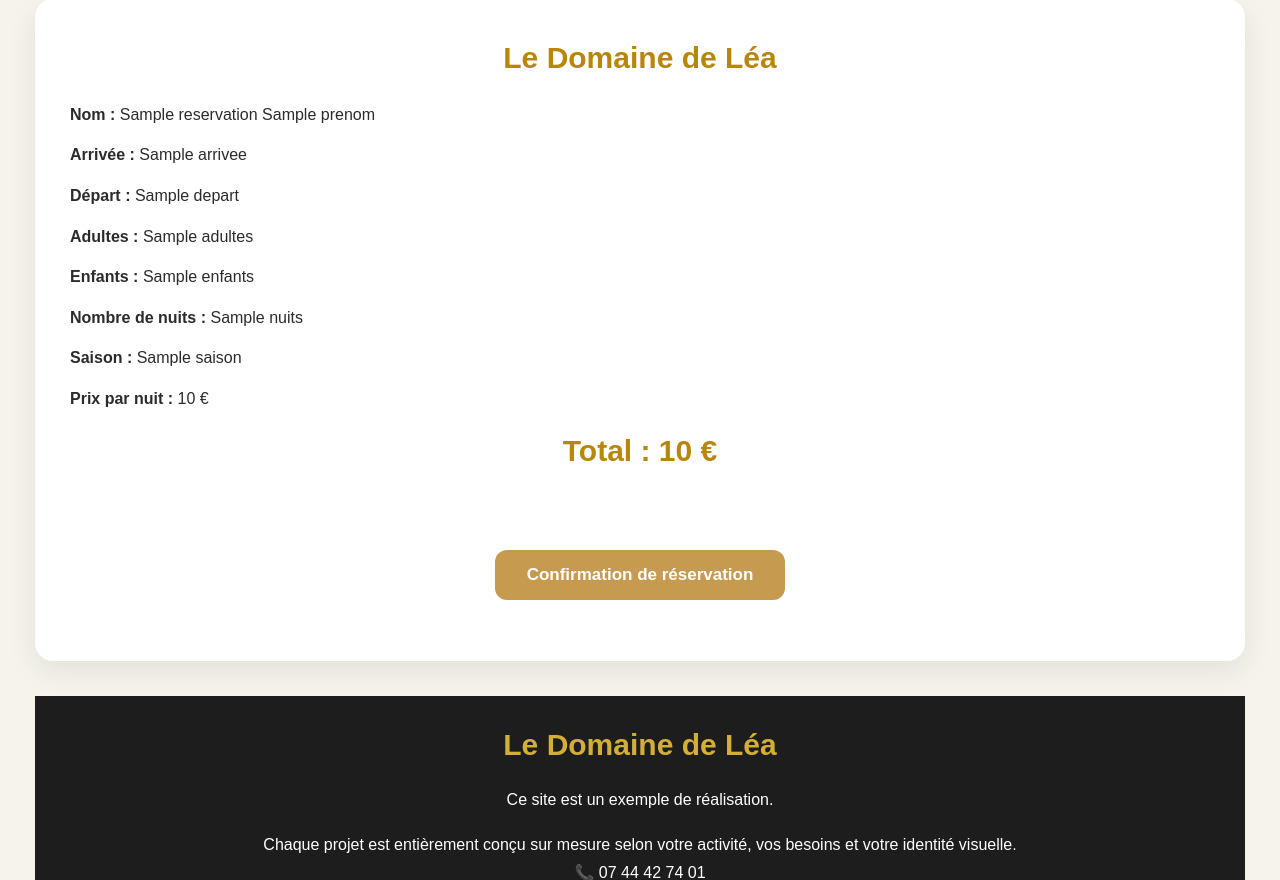
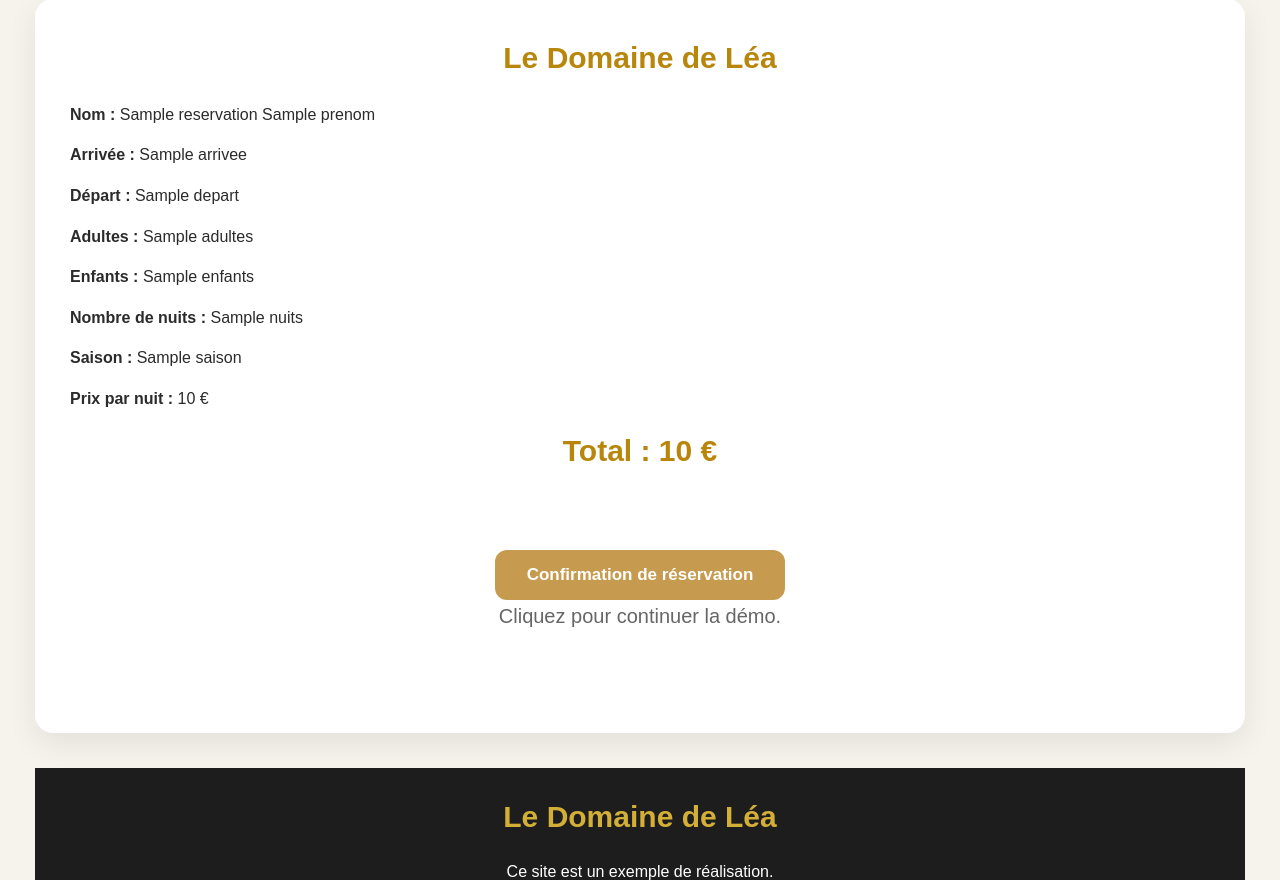
Before and after one commit to MSEDIT-1304/demo-le-domaine-de-lea, a Flask app: template templates/panier.html in a window 1280 px wide. Shown: the part 762-1642 px from the top of the page. Run offline with Flask 3, Linux system fonts and the light colour scheme; the template is opened without the code that fills it: most values are stand-ins (such as "Sample title", 1, 10 or a date in 2020).

Commit message:
Update panier.html

```diff
--- a/templates/panier.html
+++ b/templates/panier.html
@@ -133,6 +133,12 @@ Total : {{ reservation.total }} €
         </button>
     </a>
 
+<p class="slogan">
+
+Cliquez pour continuer la démo.
+
+</p>
+
     <br><br>
 
 
```
